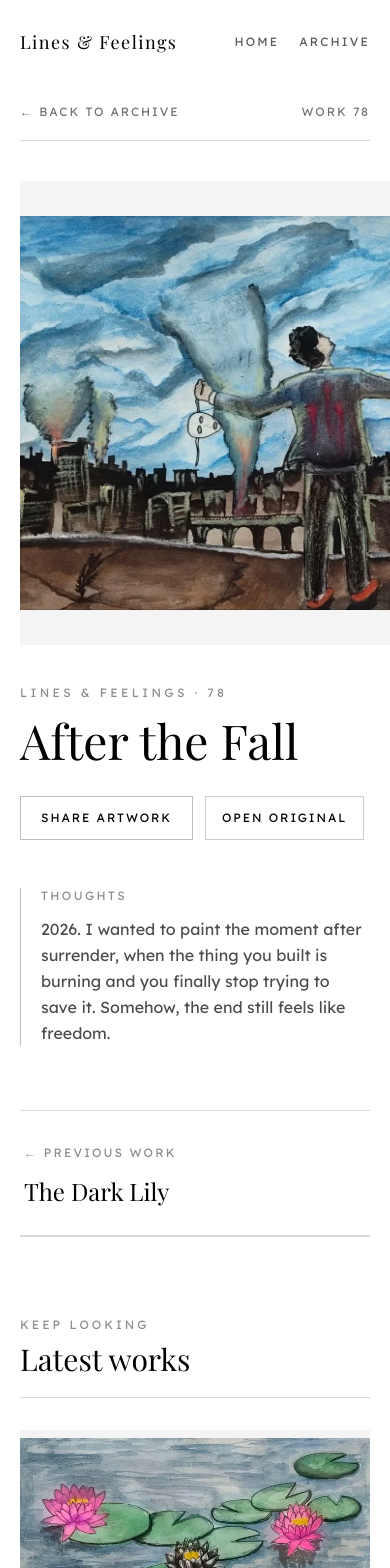
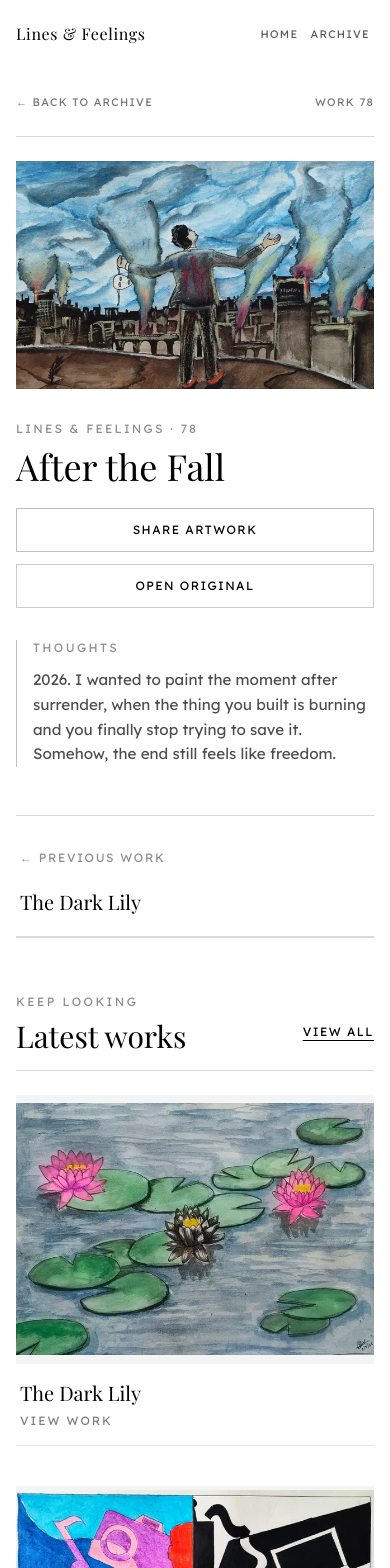
Before and after one commit to SujalChoudhari/ArtGallery, a Next.js app: page /art/after-the-fall in a window 390 px wide. Shown: the top 1568 px of the page. Built offline with nearby package versions, Linux system fonts and the light colour scheme; a web font is replaced by a local one.

Commit message:
fix: make art gallery mobile-first

```diff
--- a/app/art/[slug]/page.tsx
+++ b/app/art/[slug]/page.tsx
@@ -1,5 +1,6 @@
 import Link from "next/link";
 import type { Metadata } from "next";
+import type { CSSProperties } from "react";
 import ArtworkImage from "@/components/ArtworkImage";
 import { notFound } from "next/navigation";
 import ArtworkCard from "@/components/ArtworkCard";
@@ -76,43 +77,47 @@ export default function ArtworkPage({ params }: ArtworkPageProps) {
     };
 
     return (
-        <div className="min-h-screen overflow-x-clip bg-background text-foreground">
+        <div className="min-h-screen overflow-x-clip bg-background text-foreground" data-mobile-shell="phone-first">
             <SiteHeader />
-            <main className="mx-auto max-w-7xl px-5 pb-24 sm:px-8 lg:px-12">
-                <div className="flex flex-wrap items-center justify-between gap-4 border-b border-foreground/15 py-5 font-sans text-xs uppercase tracking-[0.16em] text-foreground/55">
-                    <Link href="/archive" className="transition-colors hover:text-foreground">← Back to archive</Link>
+            <main className="mx-auto max-w-7xl px-4 pb-16 sm:px-8 sm:pb-24 lg:px-12">
+                <div className="flex flex-wrap items-center justify-between gap-3 border-b border-foreground/15 py-3 font-sans text-[0.68rem] uppercase tracking-[0.12em] text-foreground/55 sm:gap-4 sm:py-5 sm:text-xs sm:tracking-[0.16em]">
+                    <Link href="/archive" className="inline-flex min-h-11 items-center transition-colors hover:text-foreground">← Back to archive</Link>
                     <span>Work {piece.id}</span>
                 </div>
 
-                <article className="pt-10 sm:pt-16">
-                    <div className="grid items-start gap-10 lg:grid-cols-[minmax(0,1.35fr)_minmax(280px,0.65fr)] lg:gap-16">
-                        <div className="relative aspect-[4/3] min-h-[55vh] overflow-hidden bg-zinc-100">
+                <article className="pt-6 sm:pt-16">
+                    <div className="grid items-start gap-8 lg:grid-cols-[minmax(0,1.35fr)_minmax(280px,0.65fr)] lg:gap-16">
+                        <div
+                            className="artwork-detail-stage relative overflow-hidden bg-zinc-100"
+                            data-mobile-artwork-stage="natural-aspect"
+                            style={{ "--artwork-aspect-ratio": `${imageAsset.detail.width} / ${imageAsset.detail.height}` } as CSSProperties}
+                        >
                             <ArtworkImage
                                 asset={imageAsset}
                                 alt={piece.title}
                                 variant="detail"
                                 priority
-                                sizes="(min-width: 1024px) 65vw, 100vw"
+                                sizes="(min-width: 1024px) 65vw, calc(100vw - 2rem)"
                             />
                         </div>
-                        <div className="flex flex-col lg:sticky lg:top-8">
-                            <p className="font-sans text-xs uppercase tracking-[0.28em] text-foreground/45">Lines &amp; Feelings · {piece.id}</p>
-                            <h1 className="mt-4 text-5xl leading-[0.98] sm:text-7xl">{piece.title}</h1>
-                            <div className="mt-8 flex flex-wrap gap-3">
+                        <div className="flex min-w-0 flex-col lg:sticky lg:top-8">
+                            <p className="font-sans text-xs uppercase tracking-[0.18em] text-foreground/45 sm:tracking-[0.28em]">Lines &amp; Feelings · {piece.id}</p>
+                            <h1 className="mt-3 break-words text-4xl leading-[0.98] sm:mt-4 sm:text-7xl">{piece.title}</h1>
+                            <div className="mt-6 flex flex-col gap-3 sm:mt-8 sm:flex-row sm:flex-wrap">
                                 <ShareButton title={piece.title} url={canonicalUrl} />
                                 <a
                                     href={piece.image}
                                     target="_blank"
                                     rel="noopener noreferrer"
-                                    className="inline-flex min-h-11 items-center justify-center border border-foreground/20 px-4 font-sans text-xs uppercase tracking-[0.16em] transition-colors hover:border-foreground hover:bg-foreground hover:text-background"
+                                    className="inline-flex min-h-11 w-full items-center justify-center border border-foreground/20 px-4 font-sans text-xs uppercase tracking-[0.12em] transition-colors hover:border-foreground hover:bg-foreground hover:text-background sm:w-auto sm:tracking-[0.16em]"
                                 >
                                     Open original
                                 </a>
                             </div>
                             {piece.thoughts && (
-                                <div className="mt-12 border-l border-foreground/25 pl-5 sm:pl-7">
+                                <div className="mt-8 border-l border-foreground/25 pl-4 sm:mt-12 sm:pl-7">
                                     <p className="mb-3 font-sans text-xs uppercase tracking-[0.2em] text-foreground/45">Thoughts</p>
-                                    <blockquote className="font-sans text-base leading-relaxed text-foreground/70 sm:text-lg">
+                                    <blockquote className="font-sans text-[0.95rem] leading-relaxed text-foreground/70 sm:text-lg">
                                         {piece.thoughts}
                                     </blockquote>
                                 </div>
@@ -121,28 +126,28 @@ export default function ArtworkPage({ params }: ArtworkPageProps) {
                     </div>
                 </article>
 
-                <nav className="mt-16 grid border-y border-foreground/15 sm:grid-cols-2" aria-label="Artwork navigation">
+                <nav className="mt-12 grid border-y border-foreground/15 sm:mt-16 sm:grid-cols-2" aria-label="Artwork navigation">
                     {previous ? (
-                        <Link href={`/art/${previous.slug}`} className="group border-b border-foreground/15 px-1 py-7 sm:border-b-0 sm:border-r sm:pr-8">
-                            <span className="font-sans text-xs uppercase tracking-[0.18em] text-foreground/45">← Previous work</span>
-                            <span className="mt-3 block font-serif text-2xl transition-transform group-hover:-translate-x-1 sm:text-3xl">{previous.title}</span>
+                        <Link href={`/art/${previous.slug}`} className="group min-w-0 border-b border-foreground/15 px-1 py-5 sm:border-b-0 sm:border-r sm:py-7 sm:pr-8">
+                            <span className="inline-flex min-h-11 items-center font-sans text-xs uppercase tracking-[0.14em] text-foreground/45 sm:tracking-[0.18em]">← Previous work</span>
+                            <span className="mt-2 block break-words font-serif text-xl transition-transform group-hover:-translate-x-1 sm:mt-3 sm:text-3xl">{previous.title}</span>
                         </Link>
                     ) : <span className="hidden sm:block" />}
                     {next ? (
-                        <Link href={`/art/${next.slug}`} className="group px-1 py-7 text-left sm:pl-8 sm:text-right">
-                            <span className="font-sans text-xs uppercase tracking-[0.18em] text-foreground/45">Next work →</span>
-                            <span className="mt-3 block font-serif text-2xl transition-transform group-hover:translate-x-1 sm:text-3xl">{next.title}</span>
+                        <Link href={`/art/${next.slug}`} className="group min-w-0 px-1 py-5 text-left sm:py-7 sm:pl-8 sm:text-right">
+                            <span className="inline-flex min-h-11 items-center font-sans text-xs uppercase tracking-[0.14em] text-foreground/45 sm:tracking-[0.18em]">Next work →</span>
+                            <span className="mt-2 block break-words font-serif text-xl transition-transform group-hover:translate-x-1 sm:mt-3 sm:text-3xl">{next.title}</span>
                         </Link>
                     ) : null}
                 </nav>
 
-                <section className="mt-20" aria-labelledby="related-title">
-                    <div className="mb-8 flex items-end justify-between gap-6 border-b border-foreground/15 pb-5">
+                <section className="mt-14" aria-labelledby="related-title">
+                    <div className="mb-6 flex items-end justify-between gap-4 border-b border-foreground/15 pb-4 sm:mb-8 sm:gap-6 sm:pb-5">
                         <div>
-                            <p className="font-sans text-xs uppercase tracking-[0.25em] text-foreground/45">Keep looking</p>
+                            <p className="font-sans text-xs uppercase tracking-[0.2em] text-foreground/45 sm:tracking-[0.25em]">Keep looking</p>
                             <h2 id="related-title" className="mt-2 text-3xl sm:text-4xl">Latest works</h2>
                         </div>
-                        <Link href="/archive" className="hidden font-sans text-xs uppercase tracking-[0.16em] underline underline-offset-4 sm:block">View all</Link>
+                        <Link href="/archive" className="inline-flex min-h-11 shrink-0 items-center font-sans text-xs uppercase tracking-[0.12em] underline underline-offset-4 sm:tracking-[0.16em]">View all</Link>
                     </div>
                     <div className="grid grid-cols-1 gap-x-6 gap-y-10 sm:grid-cols-2 lg:grid-cols-4">
                         {relatedPieces.map((relatedPiece) => (
@@ -151,8 +156,8 @@ export default function ArtworkPage({ params }: ArtworkPageProps) {
                     </div>
                 </section>
             </main>
-            <footer className="border-t border-foreground/10 px-5 py-10 sm:px-8 lg:px-12">
-                <div className="mx-auto flex max-w-7xl items-center justify-between gap-5 font-sans text-xs text-foreground/50">
+            <footer className="border-t border-foreground/10 px-4 py-8 sm:px-8 sm:py-10 lg:px-12">
+                <div className="mx-auto flex max-w-7xl flex-col items-start gap-3 font-sans text-xs text-foreground/50 sm:flex-row sm:items-center sm:justify-between sm:gap-5">
                     <Link href="/archive" className="underline underline-offset-4 transition-colors hover:text-foreground">Back to archive</Link>
                     <span>© Sujal Choudhari</span>
                 </div>
--- a/app/globals.css
+++ b/app/globals.css
@@ -88,6 +88,17 @@
         animation: artwork-image-shimmer 1.6s linear infinite;
     }
 
+    .artwork-detail-stage {
+        aspect-ratio: var(--artwork-aspect-ratio, 4 / 3);
+    }
+
+    @media (min-width: 1024px) {
+        .artwork-detail-stage {
+            aspect-ratio: 4 / 3;
+            min-height: 55svh;
+        }
+    }
+
     .artwork-image-media {
         opacity: 0;
         transition: opacity 700ms ease;
--- a/components/ArtworkCard.tsx
+++ b/components/ArtworkCard.tsx
@@ -14,7 +14,7 @@ export default function ArtworkCard({ piece, priority = false }: ArtworkCardProp
     return (
         <Link
             href={`/art/${piece.slug}`}
-            className="group block h-full rounded-sm focus:outline-none focus-visible:ring-2 focus-visible:ring-foreground focus-visible:ring-offset-4"
+            className="group block h-full min-w-0 rounded-sm focus:outline-none focus-visible:ring-2 focus-visible:ring-foreground focus-visible:ring-offset-4"
         >
             <figure className="h-full">
                 <div className="relative aspect-[4/3] overflow-hidden bg-zinc-100">
@@ -26,7 +26,7 @@ export default function ArtworkCard({ piece, priority = false }: ArtworkCardProp
                     />
                 </div>
                 <figcaption className="border-b border-foreground/10 px-1 py-4">
-                    <h3 className="font-serif text-xl leading-tight text-foreground sm:text-2xl">{piece.title}</h3>
+                    <h3 className="break-words font-serif text-xl leading-tight text-foreground sm:text-2xl">{piece.title}</h3>
                     <p className="mt-2 font-sans text-xs uppercase tracking-[0.16em] text-foreground/50">View work</p>
                 </figcaption>
             </figure>
--- a/components/ShareButton.tsx
+++ b/components/ShareButton.tsx
@@ -52,7 +52,7 @@ export default function ShareButton({ title, url }: ShareButtonProps) {
         <button
             type="button"
             onClick={share}
-            className="inline-flex min-h-11 items-center justify-center border border-foreground/25 px-5 font-sans text-xs uppercase tracking-[0.16em] transition-colors hover:border-foreground hover:bg-foreground hover:text-background"
+            className="inline-flex min-h-11 w-full items-center justify-center border border-foreground/25 px-4 font-sans text-xs uppercase tracking-[0.12em] transition-colors hover:border-foreground hover:bg-foreground hover:text-background sm:w-auto sm:px-5 sm:tracking-[0.16em]"
             aria-live="polite"
         >
             {status === "shared" ? "Shared" : status === "copied" ? "Link copied" : "Share artwork"}
--- a/components/SiteHeader.tsx
+++ b/components/SiteHeader.tsx
@@ -6,23 +6,23 @@ type SiteHeaderProps = {
 
 export default function SiteHeader({ dark = false }: SiteHeaderProps) {
     return (
-        <header className="relative z-10 flex items-center justify-between gap-6 px-5 py-5 sm:px-8 lg:px-12">
+        <header className="relative z-10 flex items-center justify-between gap-3 px-4 py-3 sm:gap-6 sm:px-8 sm:py-5 lg:px-12">
             <Link
                 href="/"
-                className={`inline-flex min-h-11 items-center font-serif text-lg tracking-[0.08em] transition-opacity hover:opacity-70 ${dark ? "text-white" : "text-foreground"}`}
+                className={`inline-flex min-h-11 min-w-0 items-center font-serif text-base tracking-[0.04em] transition-opacity hover:opacity-70 sm:text-lg sm:tracking-[0.08em] ${dark ? "text-white" : "text-foreground"}`}
             >
                 Lines &amp; Feelings
             </Link>
-            <nav aria-label="Primary navigation" className="flex items-center gap-5 font-sans text-xs uppercase tracking-[0.18em] sm:gap-8">
+            <nav aria-label="Primary navigation" className="flex shrink-0 items-center gap-1 font-sans text-[0.68rem] uppercase tracking-[0.12em] sm:gap-8 sm:text-xs sm:tracking-[0.18em]">
                 <Link
                     href="/"
-                    className={`inline-flex min-h-11 items-center transition-colors hover:underline hover:underline-offset-4 ${dark ? "text-white/75 hover:text-white" : "text-foreground/65 hover:text-foreground"}`}
+                    className={`inline-flex min-h-11 items-center px-1 transition-colors hover:underline hover:underline-offset-4 sm:px-0 ${dark ? "text-white/75 hover:text-white" : "text-foreground/65 hover:text-foreground"}`}
                 >
                     Home
                 </Link>
                 <Link
                     href="/archive"
-                    className={`inline-flex min-h-11 items-center transition-colors hover:underline hover:underline-offset-4 ${dark ? "text-white/75 hover:text-white" : "text-foreground/65 hover:text-foreground"}`}
+                    className={`inline-flex min-h-11 items-center px-1 transition-colors hover:underline hover:underline-offset-4 sm:px-0 ${dark ? "text-white/75 hover:text-white" : "text-foreground/65 hover:text-foreground"}`}
                 >
                     Archive
                 </Link>
```
Also changed, not shown: app/archive/page.tsx (+11 -11 lines), app/page.tsx (+19 -19 lines).
